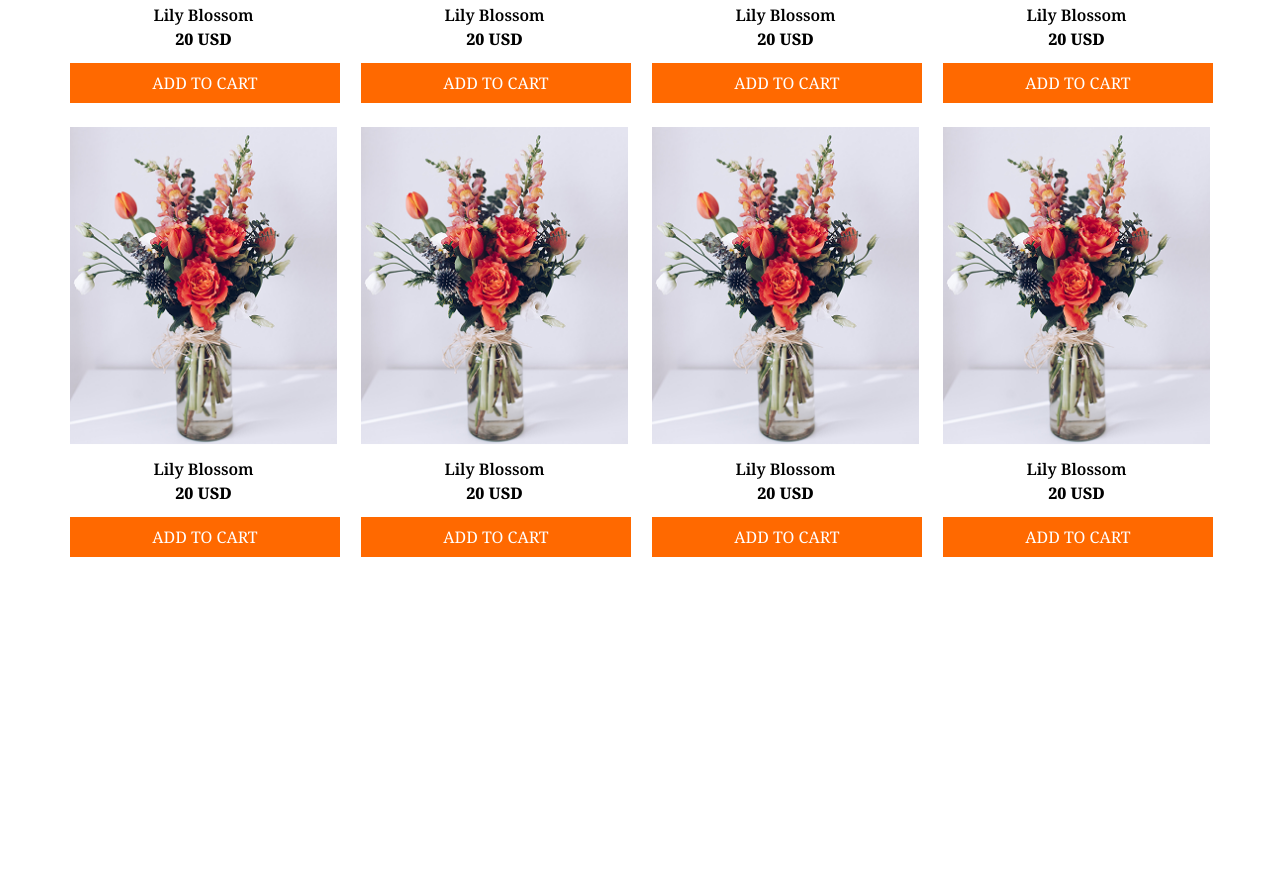
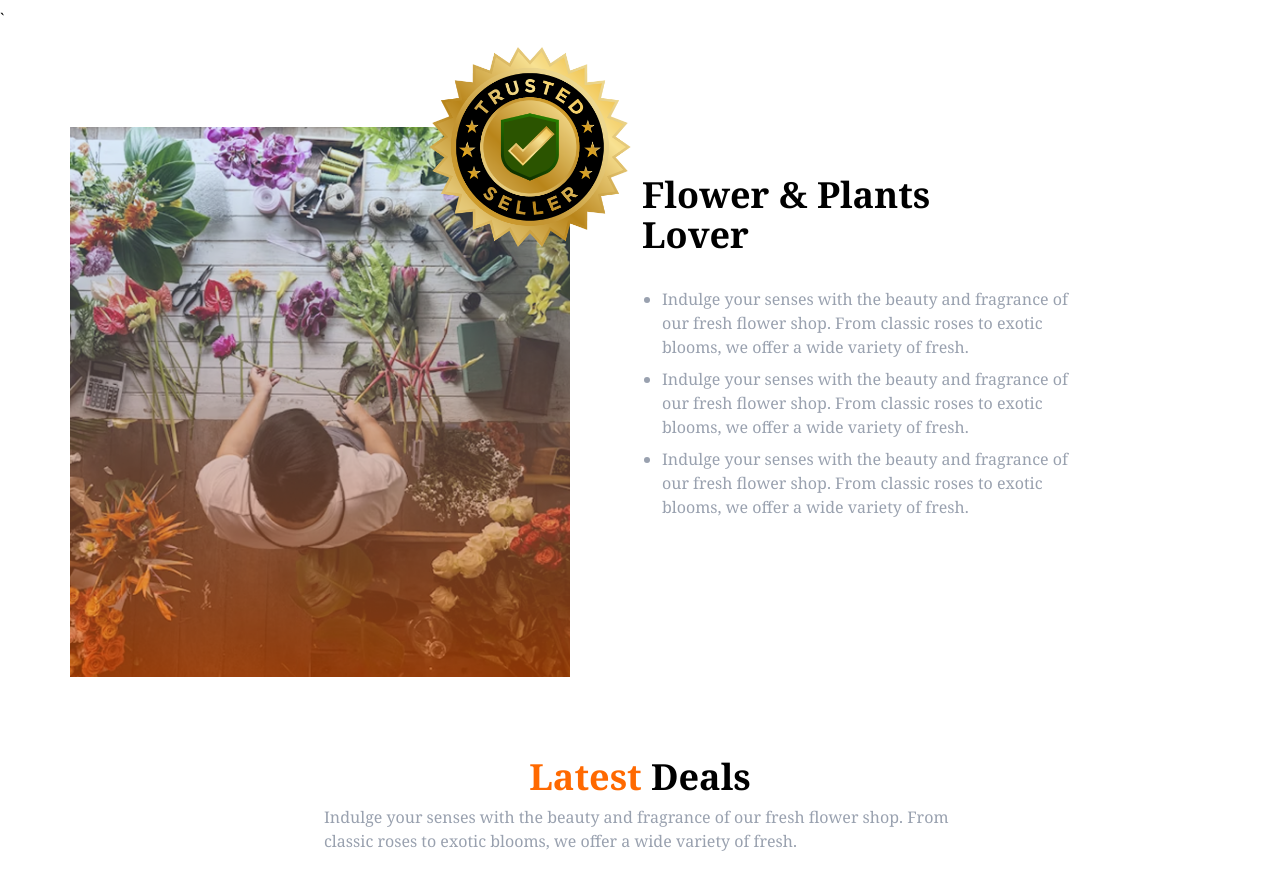
Before and after one commit to shahriarshafi42/B12A02-Responsive-Flowers, a plain HTML site: page index.html in a window 1280 px wide. Shown: the part 1100-1990 px from the top of the page. Before the commit the page ends 1737 px from the top, so only its background shows below. Drawn offline with nearby package versions, Linux system fonts and the light colour scheme.

Commit message:
flower and plant section added

```diff
--- a/index.html
+++ b/index.html
@@ -24,7 +24,7 @@
 </head>
 
 <body>
-    <header class="">
+    <header class="hidden">
         <!-- nav section -->
         <nav class="sm: max-w-110   md:max-w-[1140px] mx-auto flex  justify-between items-center mt-8 ">
             <div>
@@ -35,18 +35,23 @@
                     <a class="font-bold hidden md:block " href="">Home</a>
                     <a class="text-gray-400 hidden md:block">Shop</a>
                     <a class="text-gray-400 hidden md:block" href=""> About us</a>
-                    <a class="text-3xl md:text-xl font-normal  flex gap-x-1 items-center "> <i class="fa-solid fa-cart-shopping"></i>Cart ($56)</a>
+                    <a class="text-3xl md:text-xl font-normal  flex gap-x-1 items-center "> <i
+                            class="fa-solid fa-cart-shopping"></i>Cart ($56)</a>
                 </ul>
             </div>
         </nav>
     </header>
     <main>
         <!-- banner section -->
-        <div class="banner  flex flex-col-reverse  md:max-w-[1140px] mx-auto  mt-20 mb-20 md:flex-row items-end ">
+        <div
+            class=" hidden banner  flex flex-col-reverse  md:max-w-[1140px] mx-auto  mt-20 mb-20 md:flex-row items-end ">
             <div class="banner-left max-w-full  md:max-w-1/2  items-end  ">
                 <div class="mt-6 mx-3">
-                     <h1 class="text-5xl font-bold mb-4 leading-tight ">ALWAYS <span class="text-orange-500">FRESH FLOWERS</span></h1>
-                    <p class="text-gray-400 ">Indulge your senses with the beauty and fragrance of our fresh flower shop. From classic roses to exotic blooms, we offer a wide variety of fresh flowers that are perfect for any occasion. </p>
+                    <h1 class="text-5xl font-bold mb-4 leading-tight ">ALWAYS <span class="text-orange-500">FRESH
+                            FLOWERS</span></h1>
+                    <p class="text-gray-400 ">Indulge your senses with the beauty and fragrance of our fresh flower
+                        shop. From classic roses to exotic blooms, we offer a wide variety of fresh flowers that are
+                        perfect for any occasion. </p>
                 </div>
             </div>
             <div class="banner-right sm:max-w-1/2  ">
@@ -54,9 +59,10 @@
             </div>
         </div>
         <!-- plants section  -->
-         <div class="plants max-w-[1140px] mx-auto">
+        <div class="  plants max-w-[1140px] mx-auto">
             <h1 class="text-center font-bold text-4xl mb-2"><span class="text-orange-500">Our</span> Plants</h1>
-            <p class="px-5 max-w-2xl  mx-auto text-gray-400 mb-12 ">Indulge your senses with the beauty and fragrance of our fresh flower shop. From classic roses to exotic blooms, we offer a wide variety of fresh.</p>
+            <p class="px-5 max-w-2xl  mx-auto text-gray-400 mb-12 ">Indulge your senses with the beauty and fragrance of
+                our fresh flower shop. From classic roses to exotic blooms, we offer a wide variety of fresh.</p>
             <!-- card section -->
             <div class="card-container grid grid-cols-2 gap-6 md:grid-cols-4 mb-20">
                 <div class="card">
@@ -126,6 +132,34 @@
 
             </div>
         </div>
+        <!-- Plants Lover Section -->
+        ` <div class="flex flex-col md:flex-row max-w-[1140px] mx-auto gap-15 mt-24 mb-20">
+            <div class="flower-left  ">
+                <img class="w-[500px] h-[550px]" src="./assets/flower-store.png" alt="">
+            </div>
+            <div class="absolute hidden md:block">
+                <img class="h-[280px] translate-x-80 -translate-y-30" src="./assets/trusted-badge.png" alt="">
+            </div>
+            <div class="flower-right w-[540px]   mt-12 ml-3 ">
+                <h1 class="font-bold text-4xl mb-8 " >Flower & Plants <br> Lover</h1>
+                <ul class="px-3 list-disc ml-2 w-[440px]  flex leading-6  gap-2 ">
+                    <div class="text-gray-400 ">
+                        <li class="pb-2">Indulge your senses with the beauty and fragrance of our fresh flower shop.
+                            From classic roses to exotic blooms, we offer a wide variety of fresh.</li>
+                        <li class="pb-2">Indulge your senses with the beauty and fragrance of our fresh flower shop.
+                            From classic roses to exotic blooms, we offer a wide variety of fresh.</li>
+                        <li class="pb-2">Indulge your senses with the beauty and fragrance of our fresh flower shop.
+                            From classic roses to exotic blooms, we offer a wide variety of fresh.</li>
+                    </div>
+                </ul>
+            </div>
+
+        </div>
+
+        <!-- latest section -->
+         <h1 class="text-center font-bold text-4xl mb-2"><span class="text-orange-500">Latest </span> Deals</h1>
+            <p class="px-5 max-w-2xl  mx-auto text-gray-400 mb-12 ">Indulge your senses with the beauty and fragrance of
+                our fresh flower shop. From classic roses to exotic blooms, we offer a wide variety of fresh.</p>
 
     </main>
     <footer>
```
Lines whose indentation alone changed are shown as unchanged.
